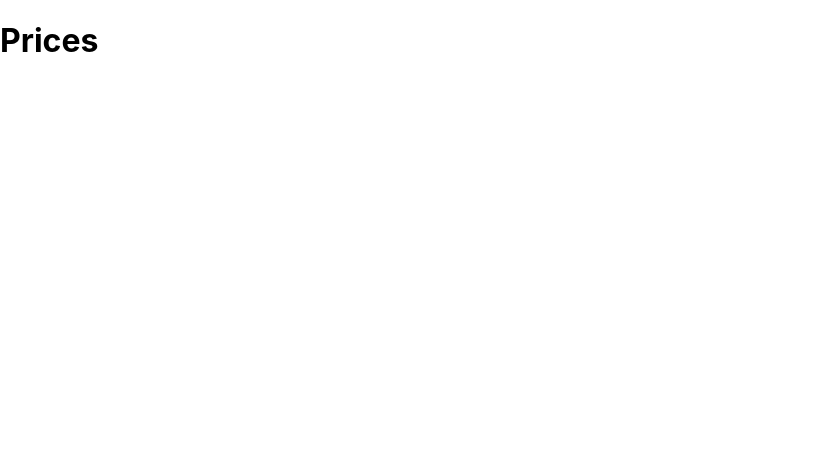
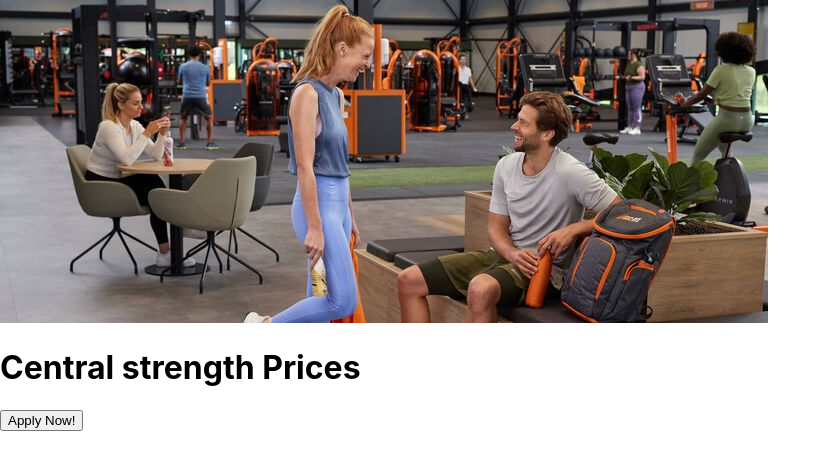
Before and after one commit to Nagydani11/CentralStrength-Gym, a React (Create React App) app: page /prices in a window 1280 px wide. Shown: the top 470 px of the page, without its empty margins (0-831 px from the left). Built offline with nearby package versions, Linux system fonts and the light colour scheme.

Commit message:
Price page

```diff
--- a/src/Public/Components/Prices/Prices.js
+++ b/src/Public/Components/Prices/Prices.js
@@ -1,7 +1,9 @@
+import PricesHero from "./PricesHero";
+
 export default function Prices(){
     return(
         <>
-            <h1>Prices</h1>
+            <PricesHero />
         </>
     )
 }
--- /dev/null
+++ b/src/Public/Components/Prices/PricesHero.js
@@ -0,0 +1,13 @@
+import React from "react"
+import pricesHeroImage from "./images/1.jpg"
+
+export default function PricesHero(){
+    return(
+        <div className="hero">
+            <img src={pricesHeroImage} />
+            <h1>Central strength Prices</h1>
+            <button>Apply Now!</button>
+        </div>
+
+    )
+}
```
Also changed, not shown: src/Public/Components/Prices/Priceingtable.js (added, +7 -0 lines), src/Public/Components/Prices/images/1.jpg (added).
